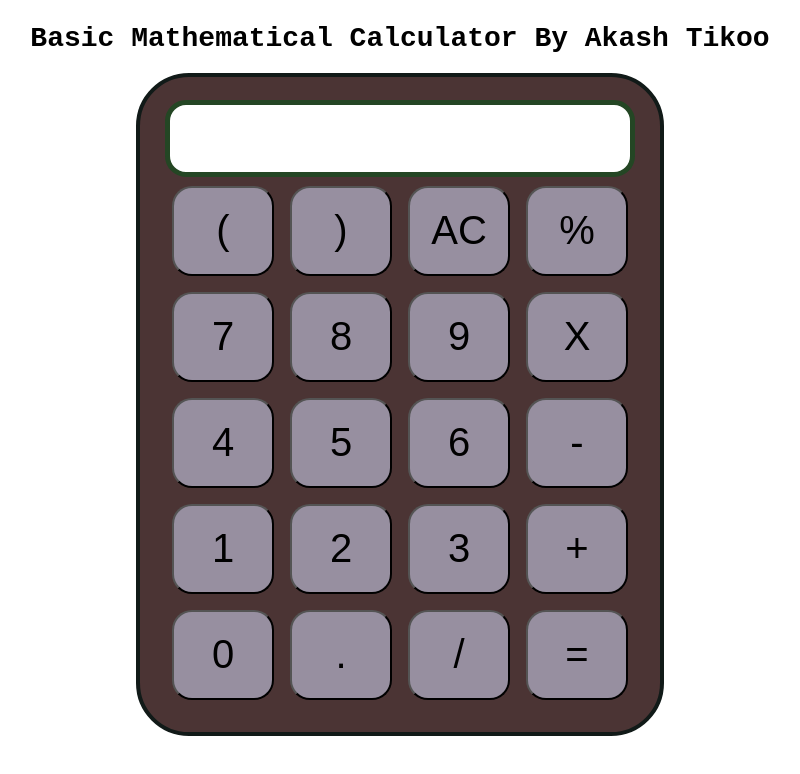
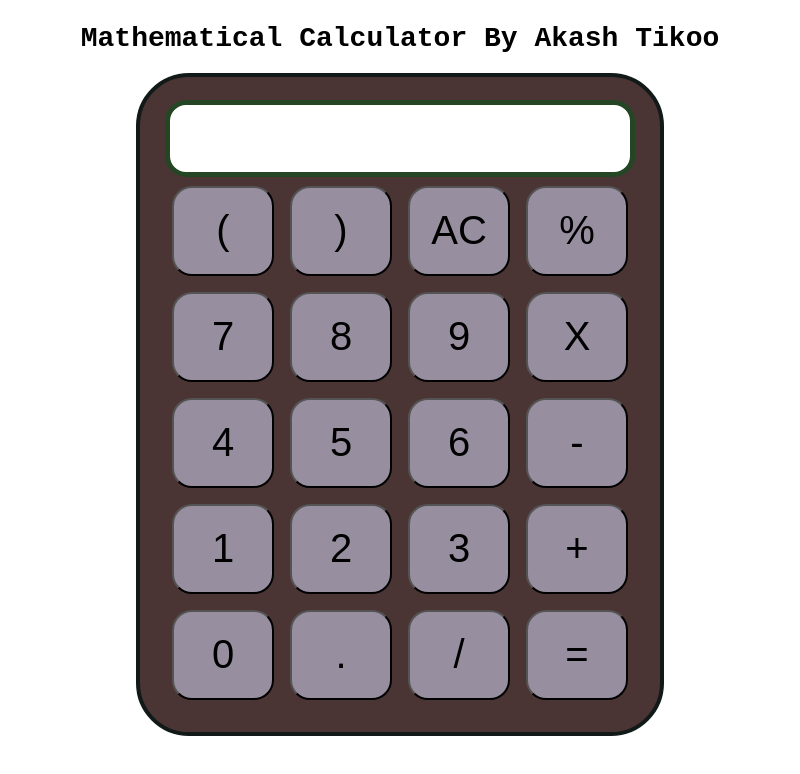
Before and after one commit to Akashtikoo11/Akashtikoo11.github.io, a plain HTML site: page index.html in a window 1280 px wide. Shown: the whole page, without its empty margins (240-1040 px from the left). Drawn offline with Linux system fonts and the light colour scheme.

Commit message:
Update index.html

```diff
--- a/index.html
+++ b/index.html
@@ -11,7 +11,7 @@
 
 <body>
     <div class="container">
-        <h1>Basic Mathematical Calculator By Akash Tikoo</h1>
+        <h1>Mathematical Calculator By Akash Tikoo</h1>
 
         <div class="calculator">
             <input type="text" name="screen" id="screen">
```
